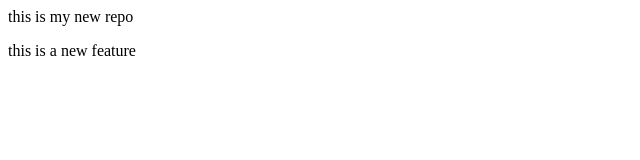
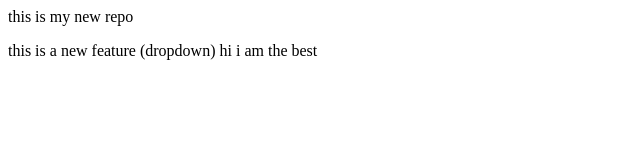
Before and after one commit to VISHWAVIJAY007/trying-by-myself, a plain HTML site: page index.html in a window 1280 px wide. Shown: the whole page, without its empty margins (0-640 px from the left). Drawn offline with Linux system fonts and the light colour scheme.

Commit message:
add a new thing

```diff
--- a/index.html
+++ b/index.html
@@ -1,2 +1,2 @@
 <p>this is my new repo</p>
-<p>this is a new feature</p>
+<p>this is a new feature (dropdown) hi i am the best </p>
```
